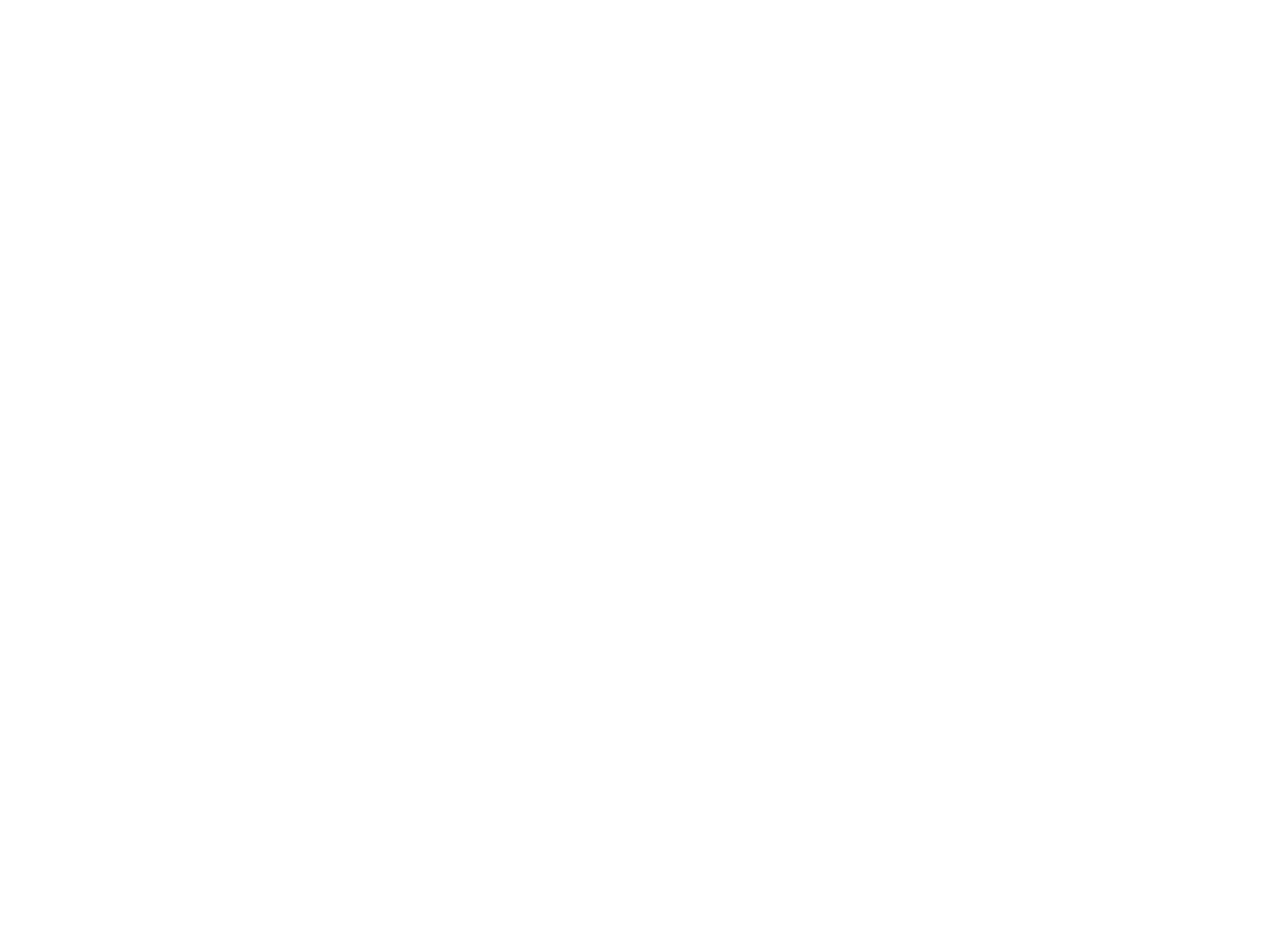
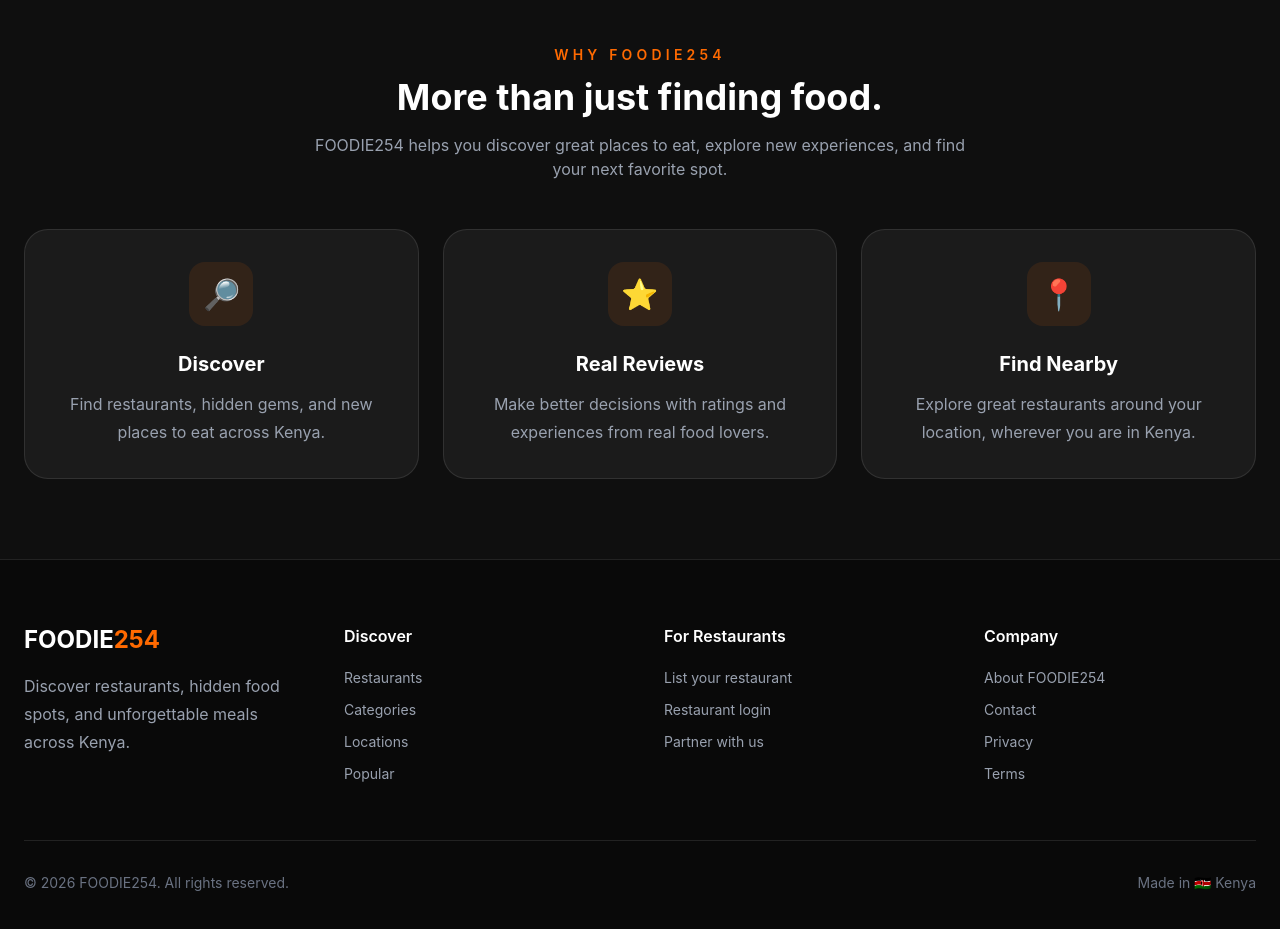
Before and after one commit to s-irlui/Foodie254, a React app in the folder frontend/: page / in a window 1280 px wide. Shown: the part 3080-4009 px from the top of the page. Before the commit the page ends 3045 px from the top, so only its background shows below. Built offline with nearby package versions, Linux system fonts and the light colour scheme; the HTML template or start-up script is replaced by a standard one.

Commit message:
feat: complete FOODIE254 homepage

```diff
--- a/frontend/src/App.jsx
+++ b/frontend/src/App.jsx
@@ -3,7 +3,8 @@
 import Categories from "./components/home/Categories"
 import FeaturedRestaurants from "./components/home/FeaturedRestaurants"
 import Locations from "./components/home/Locations"
-
+import WhyFoodie254 from "./components/home/WhyFoodie254"
+import Footer from "./components/footer/Footer"
 
 function App() {
   return (
@@ -15,7 +16,10 @@
         <Categories />
         <FeaturedRestaurants />
         <Locations />
+        <WhyFoodie254 />
       </main>
+
+      <Footer />
     </div>
   )
 }
--- a/frontend/src/components/footer/Footer.jsx
+++ b/frontend/src/components/footer/Footer.jsx
@@ -0,0 +1,135 @@
+function Footer() {
+  return (
+    <footer className="border-t border-white/10 bg-[#090909] text-white">
+
+      <div className="mx-auto max-w-7xl px-6 py-16">
+
+        <div className="grid gap-12 md:grid-cols-2 lg:grid-cols-4">
+
+          {/* Brand */}
+          <div>
+            <h2 className="text-2xl font-bold">
+              FOODIE<span className="text-orange-500">254</span>
+            </h2>
+
+            <p className="mt-4 max-w-xs leading-7 text-gray-400">
+              Discover restaurants, hidden food spots,
+              and unforgettable meals across Kenya.
+            </p>
+          </div>
+
+          {/* Discover */}
+          <div>
+            <h3 className="font-semibold">
+              Discover
+            </h3>
+
+            <ul className="mt-5 space-y-3 text-sm text-gray-400">
+              <li>
+                <a href="#" className="transition hover:text-white">
+                  Restaurants
+                </a>
+              </li>
+
+              <li>
+                <a href="#" className="transition hover:text-white">
+                  Categories
+                </a>
+              </li>
+
+              <li>
+                <a href="#" className="transition hover:text-white">
+                  Locations
+                </a>
+              </li>
+
+              <li>
+                <a href="#" className="transition hover:text-white">
+                  Popular
+                </a>
+              </li>
+            </ul>
+          </div>
+
+          {/* For Restaurants */}
+          <div>
+            <h3 className="font-semibold">
+              For Restaurants
+            </h3>
+
+            <ul className="mt-5 space-y-3 text-sm text-gray-400">
+              <li>
+                <a href="#" className="transition hover:text-white">
+                  List your restaurant
+                </a>
+              </li>
+
+              <li>
+                <a href="#" className="transition hover:text-white">
+                  Restaurant login
+                </a>
+              </li>
+
+              <li>
+                <a href="#" className="transition hover:text-white">
+                  Partner with us
+                </a>
+              </li>
+            </ul>
+          </div>
+
+          {/* Company */}
+          <div>
+            <h3 className="font-semibold">
+              Company
+            </h3>
+
+            <ul className="mt-5 space-y-3 text-sm text-gray-400">
+              <li>
+                <a href="#" className="transition hover:text-white">
+                  About FOODIE254
+                </a>
+              </li>
+
+              <li>
+                <a href="#" className="transition hover:text-white">
+                  Contact
+                </a>
+              </li>
+
+              <li>
+                <a href="#" className="transition hover:text-white">
+                  Privacy
+                </a>
+              </li>
+
+              <li>
+                <a href="#" className="transition hover:text-white">
+                  Terms
+                </a>
+              </li>
+            </ul>
+          </div>
+
+        </div>
+
+        {/* Bottom */}
+        <div className="mt-14 flex flex-col gap-4 border-t border-white/10 pt-8 text-sm text-gray-500 sm:flex-row sm:items-center sm:justify-between">
+
+          <p>
+            © 2026 FOODIE254. All rights reserved.
+          </p>
+
+          <p>
+            Made in 🇰🇪 Kenya
+          </p>
+
+        </div>
+
+      </div>
+
+    </footer>
+  )
+}
+
+export default Footer
--- a/frontend/src/components/home/WhyFoodie254.jsx
+++ b/frontend/src/components/home/WhyFoodie254.jsx
@@ -0,0 +1,73 @@
+const benefits = [
+  {
+    id: 1,
+    icon: "🔎",
+    title: "Discover",
+    description:
+      "Find restaurants, hidden gems, and new places to eat across Kenya.",
+  },
+  {
+    id: 2,
+    icon: "⭐",
+    title: "Real Reviews",
+    description:
+      "Make better decisions with ratings and experiences from real food lovers.",
+  },
+  {
+    id: 3,
+    icon: "📍",
+    title: "Find Nearby",
+    description:
+      "Explore great restaurants around your location, wherever you are in Kenya.",
+  },
+]
+
+function WhyFoodie254() {
+  return (
+    <section className="bg-[#0f0f0f] px-6 py-20 text-white">
+      <div className="mx-auto max-w-7xl">
+
+        {/* Heading */}
+        <div className="mx-auto max-w-2xl text-center">
+          <p className="text-sm font-semibold uppercase tracking-[0.3em] text-orange-500">
+            Why FOODIE254
+          </p>
+
+          <h2 className="mt-3 text-3xl font-bold md:text-4xl">
+            More than just finding food.
+          </h2>
+
+          <p className="mt-4 text-gray-400">
+            FOODIE254 helps you discover great places to eat,
+            explore new experiences, and find your next favorite spot.
+          </p>
+        </div>
+
+        {/* Benefits */}
+        <div className="mt-12 grid gap-6 md:grid-cols-3">
+          {benefits.map((benefit) => (
+            <div
+              key={benefit.id}
+              className="rounded-3xl border border-white/10 bg-white/5 p-8 text-center transition duration-300 hover:-translate-y-1 hover:border-orange-500/30"
+            >
+              <div className="mx-auto flex h-16 w-16 items-center justify-center rounded-2xl bg-orange-500/10 text-3xl">
+                {benefit.icon}
+              </div>
+
+              <h3 className="mt-6 text-xl font-bold">
+                {benefit.title}
+              </h3>
+
+              <p className="mt-3 leading-7 text-gray-400">
+                {benefit.description}
+              </p>
+            </div>
+          ))}
+        </div>
+
+      </div>
+    </section>
+  )
+}
+
+export default WhyFoodie254
```
